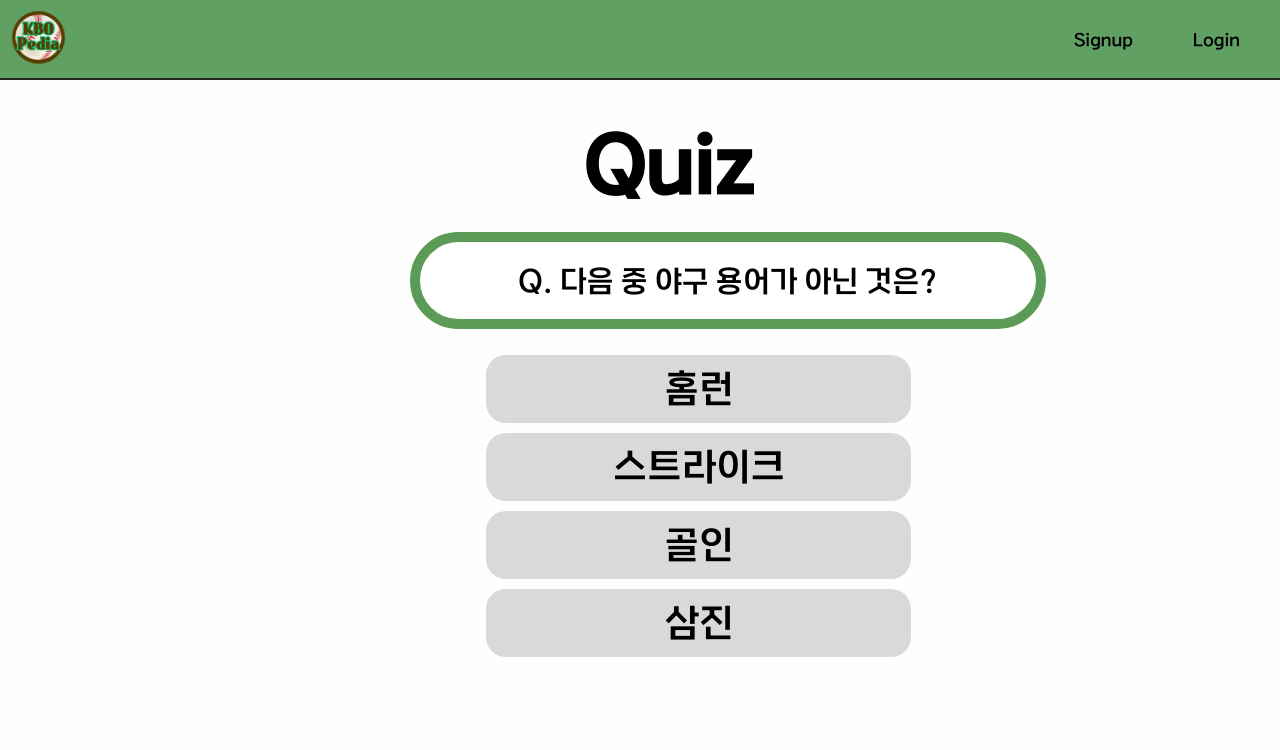
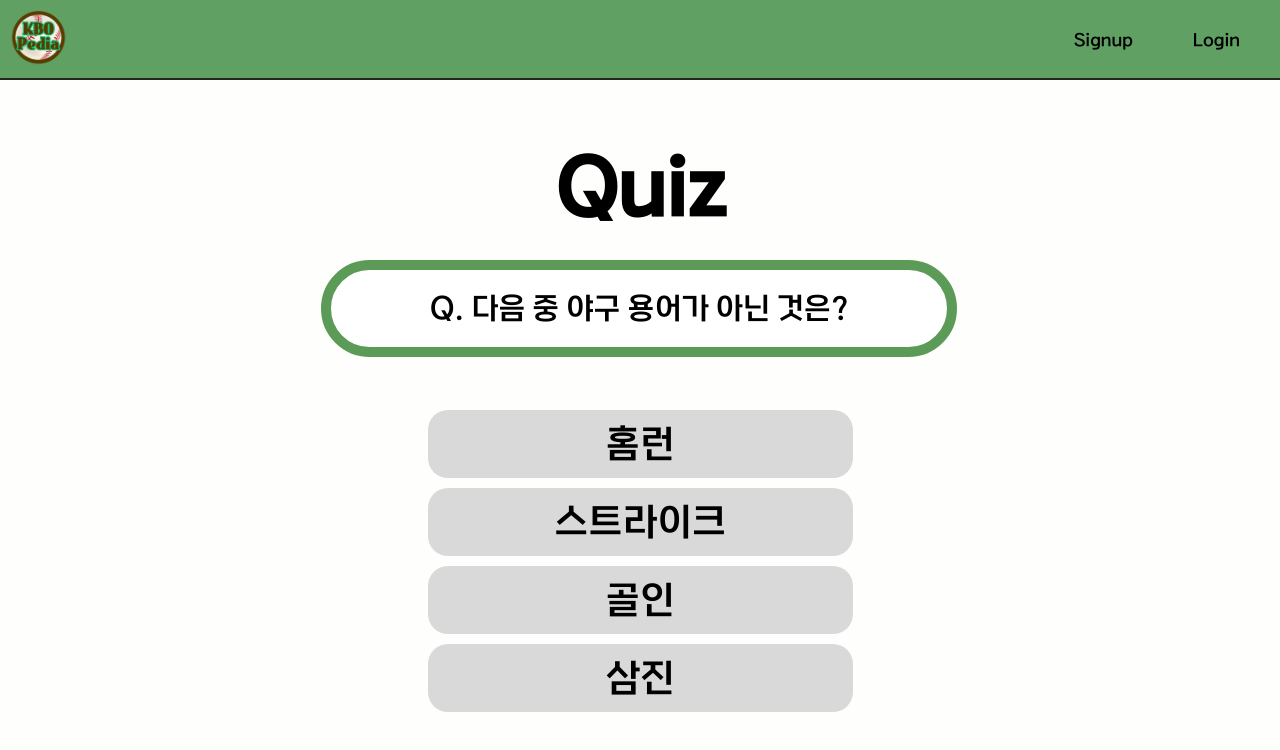
Before and after one commit to rnjsdpwls/Kbopedia, a React (Create React App) app in the folder KBO_FRONT/: page /Quiz in a window 1280 px wide. Shown: the top 750 px of the page. Built offline with nearby package versions, Linux system fonts and the light colour scheme.

Commit message:
fix: Quiz CSS 수정

```diff
--- a/KBO_FRONT/src/components/pages/Quiz/Quiz.tsx
+++ b/KBO_FRONT/src/components/pages/Quiz/Quiz.tsx
@@ -1,4 +1,3 @@
-
 //////////데이터 직접 코드 작성///////////
 import React, { useState,useEffect } from 'react';
 import { Container, AnswerButton, QuizAnswer, QuizBox, QuizTitle, QuizOption } from "./StyleQuiz";
--- a/KBO_FRONT/src/components/pages/Quiz/StyleQuiz.ts
+++ b/KBO_FRONT/src/components/pages/Quiz/StyleQuiz.ts
@@ -2,28 +2,32 @@ import styled from 'styled-components';
 
 export const Container = styled.div`
   position: absolute;
+ top: 50%;
+ left:50%;
+
 `;
 
-export const QuizTitle = styled.h1`
+export const QuizTitle = styled.text`
 font-weight: 700;
 font-size: 76px;
 text-align: center;
 color: #000000;
 position: absolute;
-  left: 45.5vw;  /* Responsive positioning */
-  top: 6vh;  /* Responsive positioning */
-`;
+left:-20%;
+top: -80%;
+`
 
 export const QuizBox = styled.div`
- left: 32vw;  /* Responsive positioning */
-top: 19vh;  /* Responsive positioning */
-justify-content: center;
 box-sizing: border-box;
 display: flex;
 align-items: center;
-position: relative;
+justify-content: center;
+text-align: center;
+position: absolute;
 width: 636px;
 height: 97px;
+top: -45%;
+left:-75%;
 background: #FFFFFF;
 border: 10px solid #5C9B57;
 border-radius: 100px;
@@ -31,6 +35,7 @@ font-weight: 500;
 font-size: 30px;
 color: #000000;
 `;
+
 
 export const QuizOption = styled.div`
   font-size: 38px;
@@ -42,28 +47,31 @@ margin-top :10px;
   background: #D9D9D9;
   color: #000000;
   position: relative;
-left: 38vw;  /* Responsive positioning */
-top: 21vh;  /* Responsive positioning */
+  top: -40%;
+  left:-50%;
   width: 425px;
   height: 68px;
   border-radius: 20px;
+`;
 
-`;
+
 
 export const QuizAnswer = styled.div`
   font-size: 40px;
-  padding: 70px;
   background-color: #0D3F6A;
   color: #FFFFFF;
-  position: relative;
-  left: 39vw;  /* Responsive positioning */
-  top: -12vh;  /* Responsive positioning */
-  width: 386px;
+  position: absolute;
+  top: 10%;
+  left:-40%;
+  width: 356px;
+  height:250px;
+  padding:80px;
   border-radius: 30px;
   text-align: center;
 `;
 
-export const AnswerButton = styled.button`
+
+export const AnswerButton = styled.div`
 background-color: white;
 color: #AEAEAE;
 border: none;
@@ -73,90 +81,7 @@ border-radius: 30px;
 font-size: 20px;
 cursor: pointer;
 font-weight: bold;
-position : relative;
-top: 5vh;  /* Responsive positioning */
-left: 0vw;  /* Responsive positioning */
+position : absolute;
+top: 60%;
+left:35%;
 `;
-
-
-// import styled from 'styled-components';
-
-// export const Container = styled.div`
-//   position: absolute;
-// `;
-
-// export const QuizTitle = styled.text`
-// font-weight: 700;
-// font-size: 76px;
-// text-align: center;
-// color: #000000;
-// position: absolute;
-// left: 45vw;
-// top: 82px;
-// `
-
-// export const QuizBox = styled.div`
-// box-sizing: border-box;
-// display: flex;
-// align-items: center;
-// position: relative;
-// width: 636px;
-// height: 97px;
-// left: 31.5vw;
-// top: 214px;
-// background: #FFFFFF;
-// border: 10px solid #5C9B57;
-// border-radius: 100px;
-// font-weight: 500;
-// font-size: 30px;
-// color: #000000;
-// `;
-
-
-// export const QuizOption = styled.div`
-//   font-size: 38px;
-//   text-align: center;
-//   display: flex;
-//   align-items: center;
-//   justify-content: center;
-//   margin-top :10px;
-//   background: #D9D9D9;
-//   color: #000000;
-//   position: relative;
-//   left: 38vw;
-//   top: 250px;
-//   width: 425px;
-//   height: 68px;
-//   border-radius: 20px;
-// `;
-
-
-
-// export const QuizAnswer = styled.div`
-  // font-size: 40px;
-  // padding: 70px;
-  // background-color: #0D3F6A;
-  // color: #FFFFFF;
-  // position: relative;
-  // left: 675px;
-  // top: -10px;
-  // width: 386px;
-  // border-radius: 30px;
-  // text-align: center;
-// `;
-
-
-// export const AnswerButton = styled.div`
-// background-color: white;
-// color: #AEAEAE;
-// border: none;
-// padding: 15px;
-// width: 100px;
-// border-radius: 30px;
-// font-size: 20px;
-// cursor: pointer;
-// font-weight: bold;
-// position : relative;
-// top : 50px;
-// left: 72px;
-// `;
```
Lines whose indentation alone changed are shown as unchanged.
